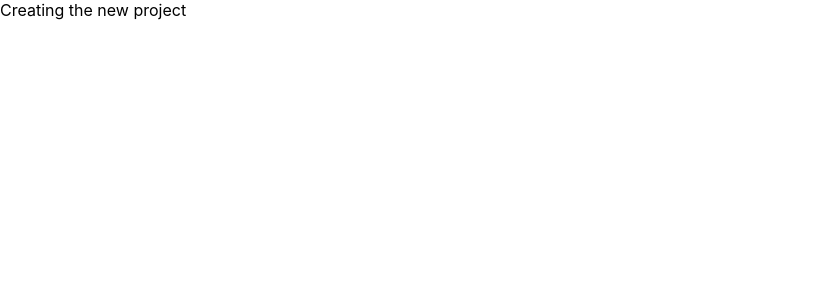
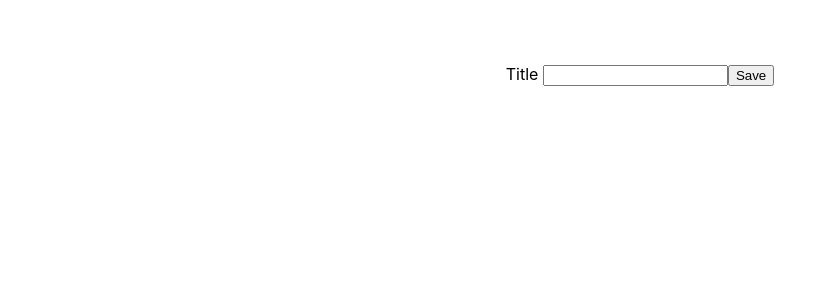
Before and after one commit to Julu1994/React-testing, a React (Create React App) app: page / in a window 1280 px wide. Shown: the top 300 px of the page, without its empty margins (0-836 px from the left). Built offline with nearby package versions, Linux system fonts and the light colour scheme.

Commit message:
making the task input field

```diff
--- a/src/App.js
+++ b/src/App.js
@@ -1,6 +1,11 @@
 import "./App.css";
+import Task from "./Components/task";
 function App() {
-    return <div className="App">Creating the new project</div>;
+    return (
+        <div className="App">
+            <Task />
+        </div>
+    );
 }
 
 export default App;
--- a/src/Components/task.css
+++ b/src/Components/task.css
@@ -0,0 +1,11 @@
+.form {
+    margin: 4rem;
+    text-align: center;
+}
+.task {
+    margin: 3rem;
+    padding: 1rem;
+    background-color: darkgrey;
+    width: 30%;
+    height: 2rem;
+}
--- a/src/Components/task.js
+++ b/src/Components/task.js
@@ -1,7 +1,35 @@
-import React from "react";
+import "./task.css";
+import React, { useState } from "react";
 
-function task() {
-    return <div>task</div>;
+function Task() {
+    const [task, setTask] = useState("");
+    const [taskList, setTaskList] = useState([]);
+    const taskHandler = (event) => {
+        event.preventDefault();
+        const myTask = { task };
+        setTaskList([...taskList, myTask]);
+        console.log(taskList);
+    };
+    return (
+        <div>
+            <form className="form" onSubmit={taskHandler}>
+                <label htmlFor="title"> Title </label>
+
+                <input
+                    className="task-input"
+                    type="text"
+                    value={task}
+                    onChange={(event) => setTask(event.target.value)}
+                />
+                <button type="submit">Save</button>
+            </form>
+            {taskList.map((item) => (
+                <li key={item.task} className="task">
+                    {item.task}
+                </li>
+            ))}
+        </div>
+    );
 }
 
-export default task;
+export default Task;
```
Also changed, not shown: src/Components/taskItem.js (added).
